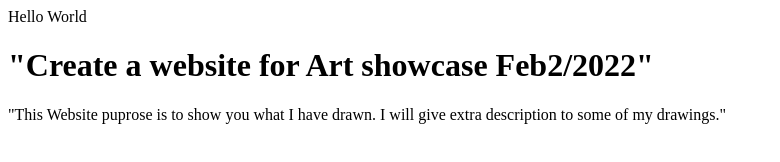
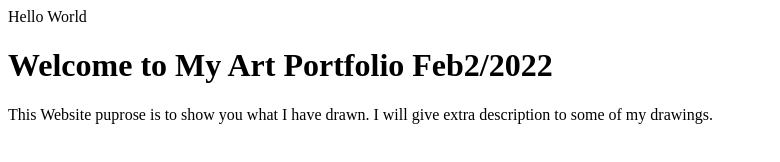
Before and after one commit to stepan-antonyuk/stepan-antonyuk.github.io, a plain HTML site: page index.html in a window 1280 px wide. Shown: the whole page, without its empty margins (0-780 px from the left). Drawn offline with Linux system fonts and the light colour scheme.

Commit message:
Fix my Introduction

```diff
--- a/index.html
+++ b/index.html
@@ -2,16 +2,14 @@ Hello World
 
 <html>
 	<head>
-		<title>
-			"Art Portfolio"
-		</title>
+		<title>Art Portfolio</title>
+		<meta charset="UTF-8">
+		<meta name="description" content="This website's purpose is to show you what I have drawn. I will give extra description to some of my drawings.">
+		<meta name="author" content="Stepan Antonyuk Dmitreavich">
 	</head>
+
 	<body>
-		<h1>
-			"Create a website for Art showcase Feb2/2022"
-		</h1>
-		<p>
-			"This Website puprose is to show you what I have drawn. I will give extra description to some of my drawings."
-		</p>
+		<h1>Welcome to My Art Portfolio Feb2/2022</h1>
+		<p>This Website puprose is to show you what I have drawn. I will give extra description to some of my drawings.</p>
 	</body>
 </html>
```
